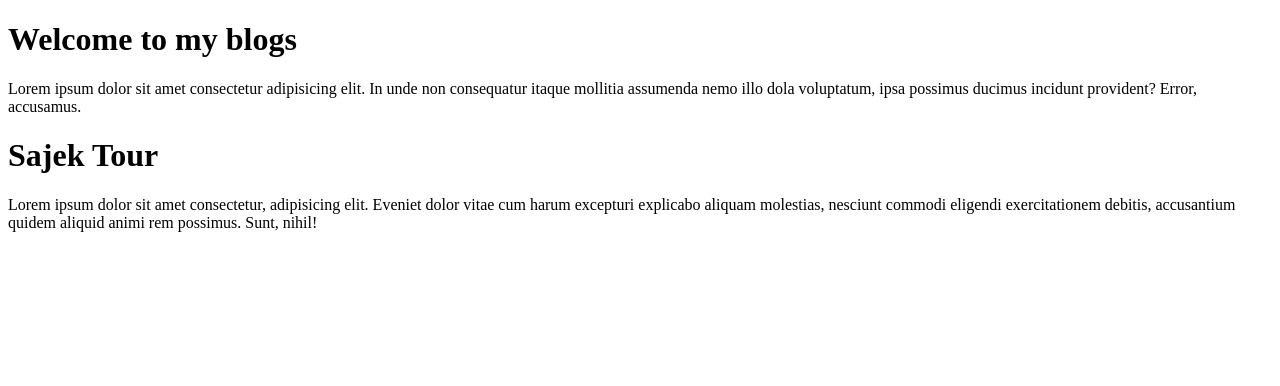
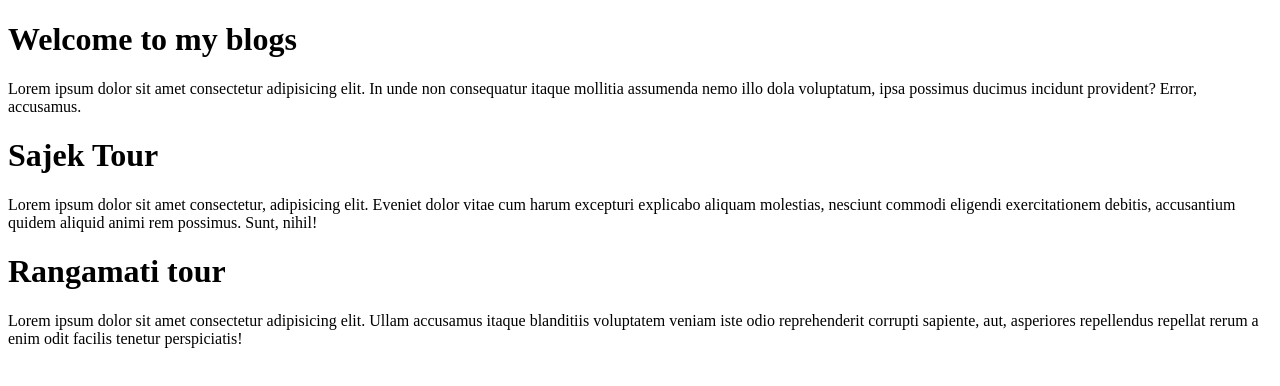
Before and after one commit to Maysha-Tabassum/my-blogs, a plain HTML site: page index.html in a window 1280 px wide. Drawn offline with Linux system fonts and the light colour scheme.

Commit message:
heading added

```diff
--- a/index.html
+++ b/index.html
@@ -11,5 +11,7 @@
     <p>Lorem ipsum dolor sit amet consectetur adipisicing elit. In unde non consequatur itaque mollitia assumenda nemo illo dola voluptatum, ipsa possimus ducimus incidunt provident? Error, accusamus.</p>
     <h1>Sajek Tour</h1>
     <p>Lorem ipsum dolor sit amet consectetur, adipisicing elit. Eveniet dolor vitae cum harum excepturi explicabo aliquam molestias, nesciunt commodi eligendi exercitationem debitis, accusantium quidem aliquid animi rem possimus. Sunt, nihil!</p>
+    <h1>Rangamati tour</h1>
+    <p>Lorem ipsum dolor sit amet consectetur adipisicing elit. Ullam accusamus itaque blanditiis voluptatem veniam iste odio reprehenderit corrupti sapiente, aut, asperiores repellendus repellat rerum a enim odit facilis tenetur perspiciatis!</p>
 </body>
 </html>
```
